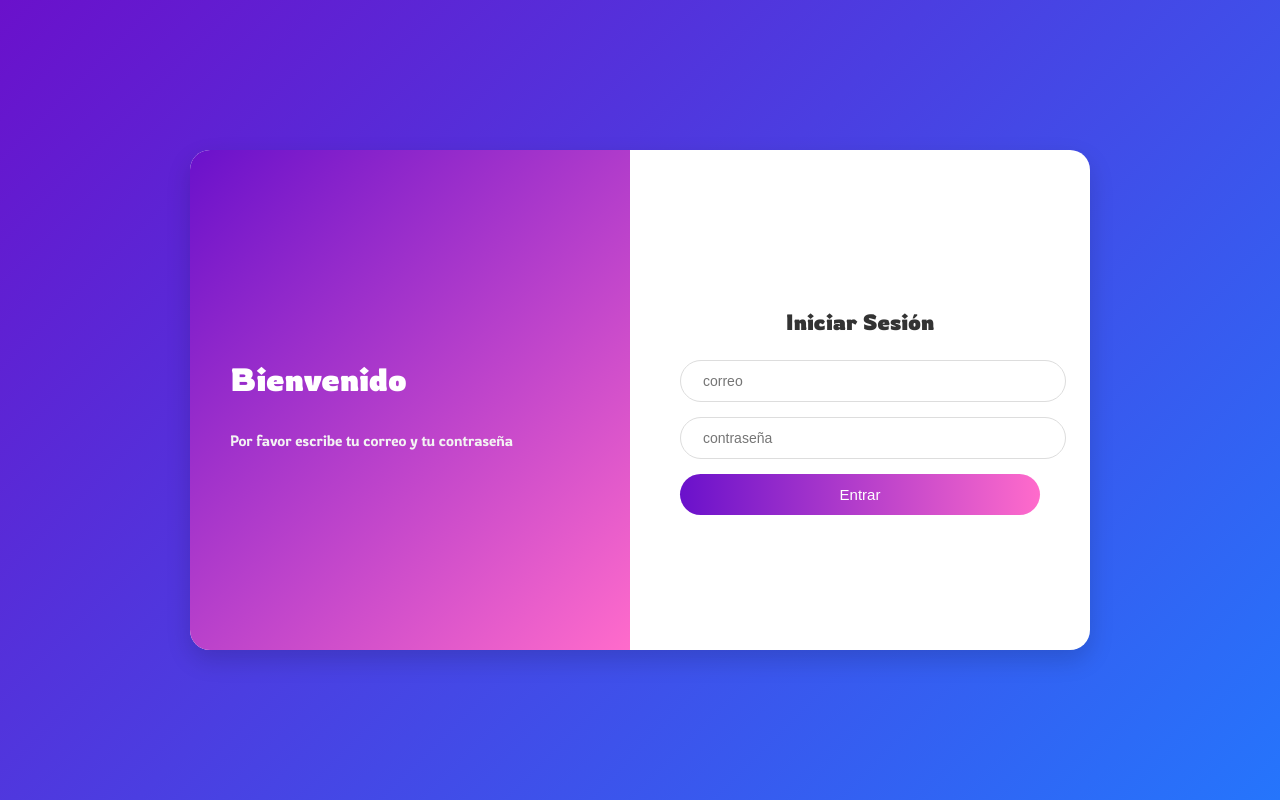
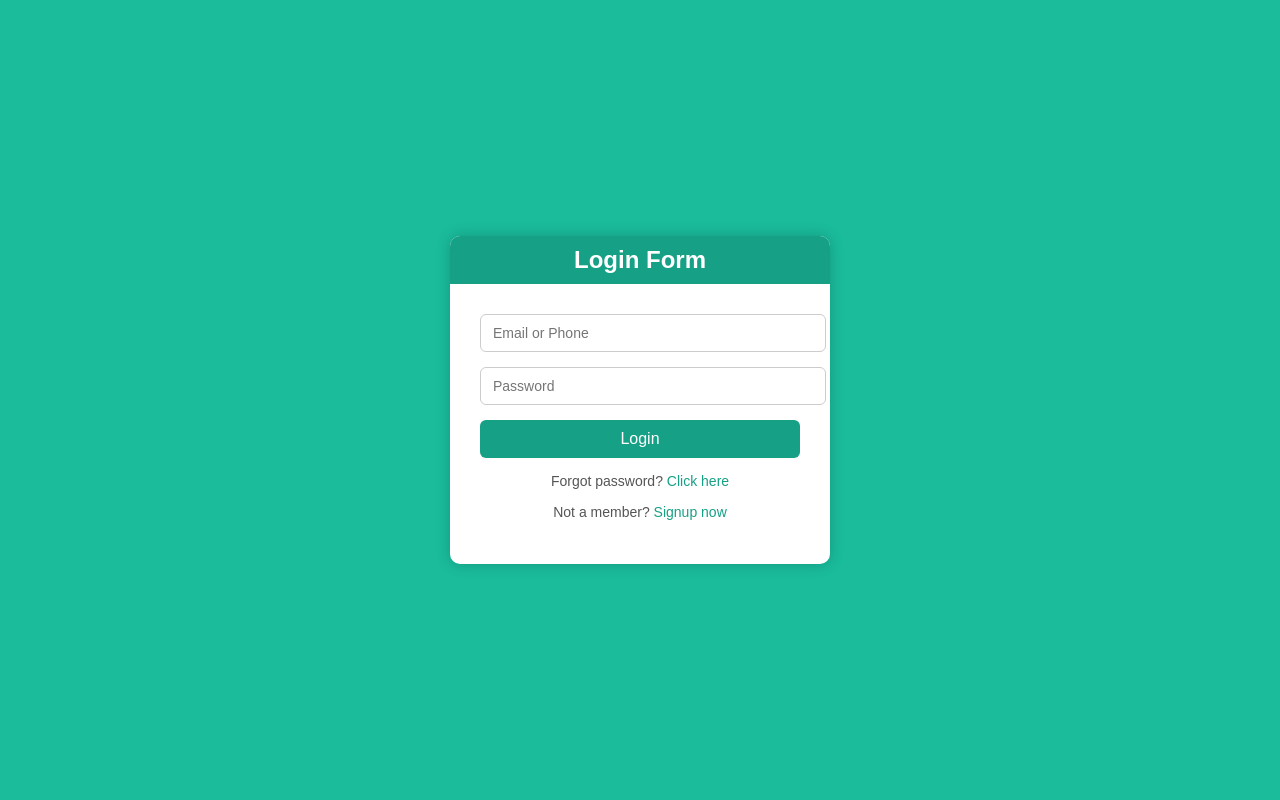
Before and after one commit to sambiux/proyecto, a React (Create React App) app in the folder frontend/: page / in a window 1280 px wide. Built offline with nearby package versions, Linux system fonts and the light colour scheme.

Commit message:
Agregando componente Login.js para las respectivas validaciones de formulario

```diff
--- a/frontend/src/App.js
+++ b/frontend/src/App.js
@@ -1,10 +1,20 @@
-import Usuarios from "./components/usuarios";
-import LoginYUsuarios from "./LoginYUsuarios";
+import React, { useState } from 'react';
+import Login from './components/Login';
+import CrudUsuarios from './components/CrudUsuarios';
 
 function App() {
+  const [logueado, setLogueado] = useState(false);
+
   return (
     <div>
-      <LoginYUsuarios/>
+      {logueado ? (
+        <div>
+          <button onClick={() => setLogueado(false)}>Cerrar sesión</button>
+          <CrudUsuarios />
+        </div>
+      ) : (
+        <Login onLogin={() => setLogueado(true)} />
+      )}
     </div>
   );
 }
--- /dev/null
+++ b/frontend/src/components/Login.js
@@ -0,0 +1,52 @@
+import React, { useState } from 'react';
+import axios from 'axios';
+import './Login.css';
+
+function Login(props) {
+  const [email, setEmail] = useState('');
+  const [password, setPassword] = useState('');
+  const [mensaje, setMensaje] = useState('');
+
+  function handleLogin(e) {
+    e.preventDefault();
+    axios.post('http://localhost:5001/api/auth/login', { email, password })
+      .then(() => {
+        props.onLogin();
+      })
+      .catch(() => {
+        setMensaje('Correo o contraseña incorrectos');
+      });
+  }
+
+  return (
+    <div className="login-box">
+      <h2>Login Form</h2>
+      <form onSubmit={handleLogin}>
+        <input
+          type="email"
+          placeholder="Email or Phone"
+          value={email}
+          onChange={(e) => setEmail(e.target.value)}
+        />
+        <input
+          type="password"
+          placeholder="Password"
+          value={password}
+          onChange={(e) => setPassword(e.target.value)}
+        />
+        <button type="submit">Login</button>
+      </form>
+
+      {mensaje && <p className="error-message">{mensaje}</p>}
+
+      <p>
+        Forgot password? <a href="#">Click here</a>
+      </p>
+      <p>
+        Not a member? <a href="#">Signup now</a>
+      </p>
+    </div>
+  );
+}
+
+export default Login;
```
